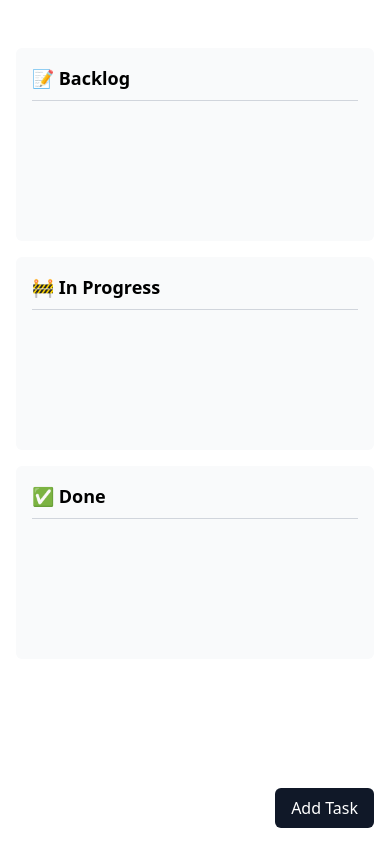
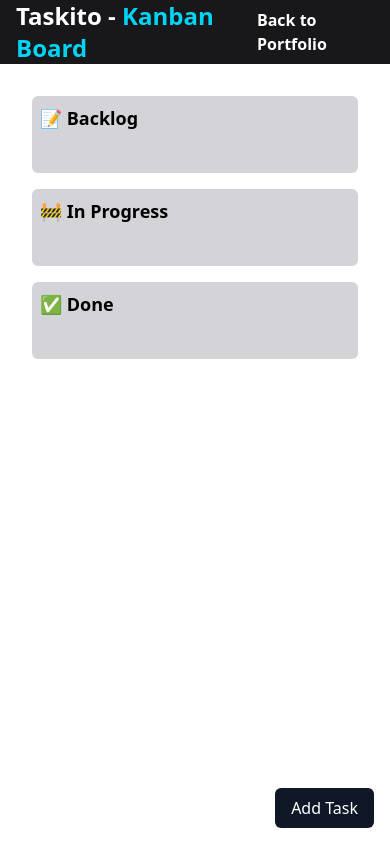
Before and after one commit to victorwcv/taskito, a React (Vite) app: page / in a window 390 px wide. Built offline with nearby package versions, Linux system fonts and the light colour scheme.

Commit message:
style: change flexbox styles

```diff
--- a/src/App.tsx
+++ b/src/App.tsx
@@ -8,15 +8,15 @@
   const { tasks, addTask, removeTask, updateStatus } = useTasks();
 
   return (
-    <>
+    <div className="flex flex-col lg:h-screen h-auto">
       <Navbar />
-      <main className="container mx-auto p-4">
+      <main className="flex-1 overflow-hidden">
         <KanbanBoard tasks={tasks} onRemove={removeTask} onStatusChange={updateStatus} />
       </main>
       <CustomDrawer position="right">
         <TaskForm onAddTask={addTask} />
       </CustomDrawer>
-    </>
+    </div>
   );
 }
 
--- a/src/components/KanbanBoard.tsx
+++ b/src/components/KanbanBoard.tsx
@@ -13,7 +13,7 @@
   const columns = STATUS_LIST;
 
   return (
-    <div className="grid grid-cols-1 md:grid-cols-3 gap-4 w-full mt-8">
+    <div className="container mx-auto h-full overflow-x-auto overflow-y-hidden flex lg:flex-row flex-col gap-4 p-8">
       {columns.map((column) => (
         <KanbanColumn key={column.value} label={column.label}>
           {tasks
--- a/src/components/KanbanCard.tsx
+++ b/src/components/KanbanCard.tsx
@@ -34,7 +34,7 @@
         <select
           value={task.status}
           onChange={(e) => onStatusChange(task.id, e.target.value as Status)}
-          className="text-xs mt-1"
+          className="text-xs mt-1 cursor-pointer border border-gray-300 rounded-md p-1"
         >
           {options.map((option) => (
             <option key={option.value} value={option.value}>
--- a/src/components/KanbanColumn.tsx
+++ b/src/components/KanbanColumn.tsx
@@ -1,13 +1,15 @@
 type Props = {
   label: string;
   children: React.ReactNode;
-}
+};
 
 const KanbanColumn: React.FC<Props> = ({ label, children }) => {
   return (
-    <div className={`p-4 rounded-md bg-gray-50 flex flex-col gap-4`}>
+    <div className={`bg-zinc-300 rounded-md p-2 flex-shrink-0 grow basis-0 min-w-[clamp(300px,25%,400px)]`}>
       <h2 className="text-lg font-bold mb-2 border-b border-gray-300 pb-2">{label}</h2>
-      <ul className="space-y-2 min-h-[100px]">{children}</ul>
+      <div className="flex-1 overflow-y-auto p-2">
+        <ul className="space-y-2">{children}</ul>
+      </div>
     </div>
   );
 };
--- a/src/components/Navbar.tsx
+++ b/src/components/Navbar.tsx
@@ -1,7 +1,7 @@
 const Navbar: React.FC = () => {
   return (
-    <header className="sm:block hidden w-full h-16 z-40 bg-zinc-900 text-white sticky top-0">
-      <div className="container mx-auto px-4 h-full sm:flex hidden justify-between items-center">
+    <header className="h-16 bg-zinc-900 text-white">
+      <div className="container mx-auto px-4 h-full flex justify-between items-center">
         <a href="https://victorwcv.github.io/taskito/" className="flex items-center gap-2">
           <h1 className="text-2xl font-bold">Taskito -  <span className="text-cyan-400">Kanban Board</span></h1>
         </a>
```
